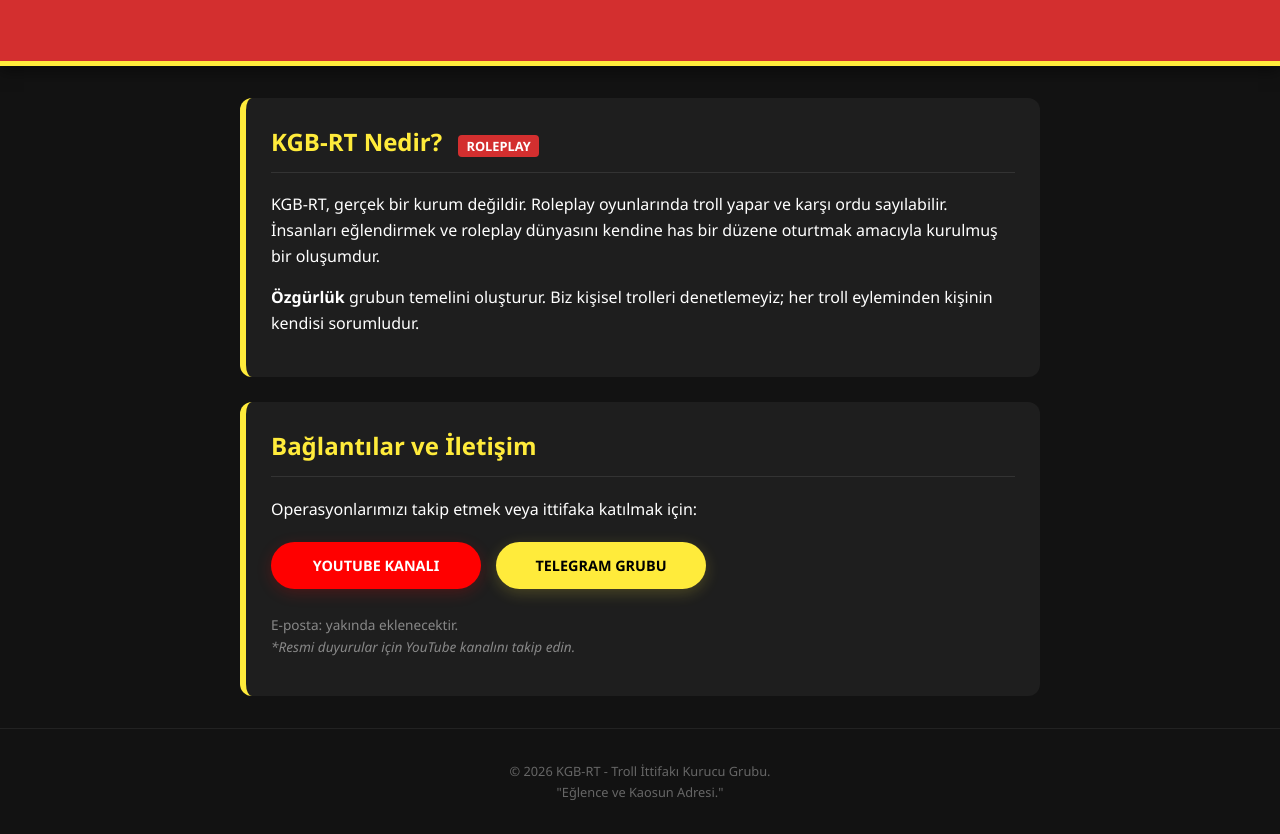
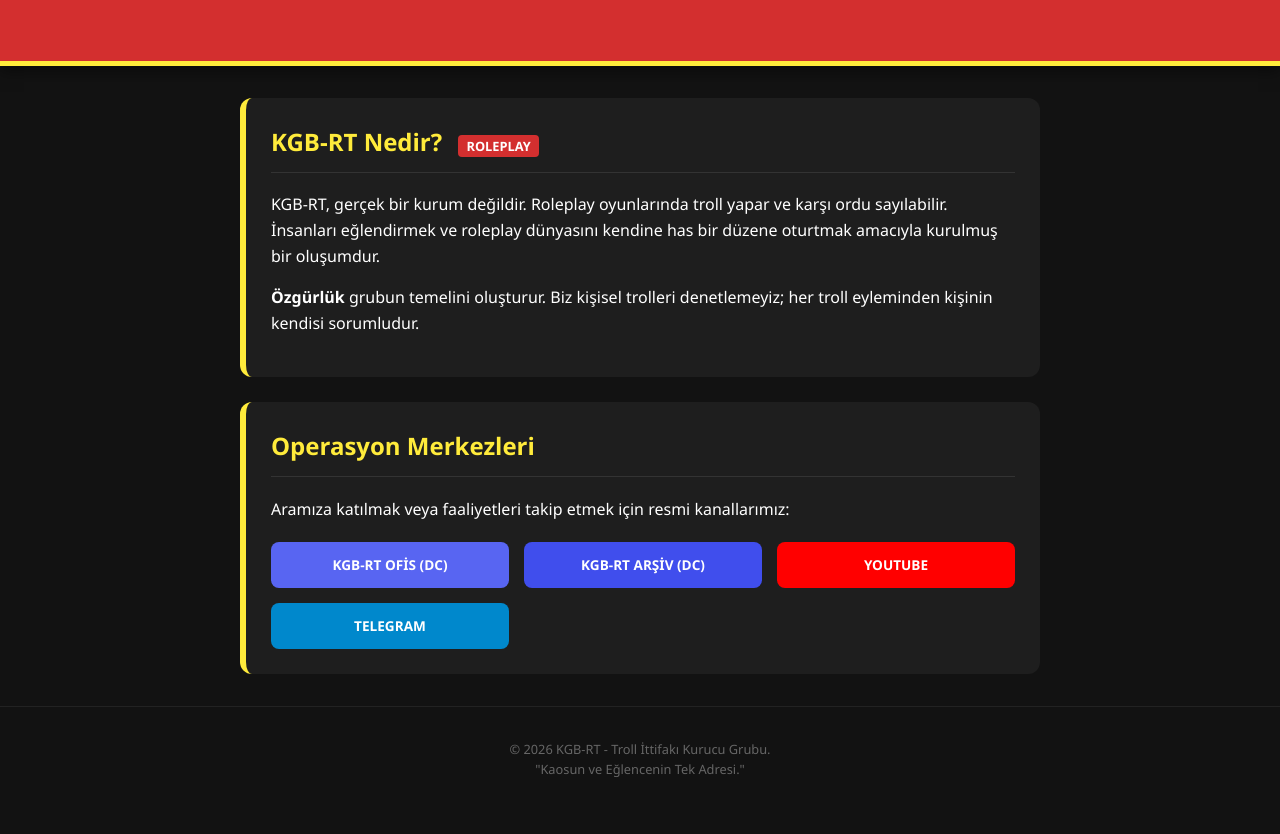
Before and after one commit to KGBRT/KGBRT.github.io, a plain HTML site: page index.html in a window 1280 px wide. Shown: the part 182-1016 px from the top of the page. After the commit the page ends 994 px from the top, so only its background shows below. Drawn offline with Linux system fonts and the light colour scheme.

Commit message:
Update styles and links in index.html

```diff
--- a/index.html
+++ b/index.html
@@ -9,6 +9,7 @@
             --ana-kirmizi: #d32f2f;
             --ana-sari: #ffeb3b;
             --yt-kirmizi: #ff0000;
+            --dc-renk: #5865F2; /* Discord Blurple */
             --arka-plan: #121212;
             --yazi-rengi: #ffffff;
         }
@@ -71,41 +72,34 @@
         }
 
         .btn-group {
-            display: flex;
+            display: grid;
+            grid-template-columns: repeat(auto-fit, minmax(180px, 1fr));
             gap: 15px;
-            flex-wrap: wrap;
             margin-top: 20px;
         }
 
         .btn {
-            display: inline-block;
-            padding: 12px 25px;
+            display: flex;
+            align-items: center;
+            justify-content: center;
+            padding: 12px 15px;
             text-decoration: none;
-            border-radius: 30px;
+            border-radius: 8px;
             font-weight: bold;
             text-transform: uppercase;
             transition: all 0.3s ease;
-            font-size: 0.9rem;
+            font-size: 0.85rem;
             text-align: center;
-            min-width: 160px;
         }
 
-        .btn-tg {
-            background-color: var(--ana-sari);
-            color: #000;
-            box-shadow: 0 4px 15px rgba(255, 235, 59, 0.2);
-        }
-
-        .btn-yt {
-            background-color: var(--yt-kirmizi);
-            color: #fff;
-            box-shadow: 0 4px 15px rgba(255, 0, 0, 0.2);
-        }
+        .btn-tg { background-color: #0088cc; color: #fff; }
+        .btn-yt { background-color: var(--yt-kirmizi); color: #fff; }
+        .btn-dc { background-color: var(--dc-renk); color: #fff; }
 
         .btn:hover {
             transform: scale(1.05);
-            filter: brightness(1.1);
-            box-shadow: 0 6px 20px rgba(255,255,255,0.1);
+            filter: brightness(1.2);
+            box-shadow: 0 5px 15px rgba(0,0,0,0.3);
         }
 
         footer {
@@ -140,25 +134,22 @@
         <p><strong>Özgürlük</strong> grubun temelini oluşturur. Biz kişisel trolleri denetlemeyiz; her troll eyleminden kişinin kendisi sorumludur.</p>
     </section>
 
-    <section id="iletisim">
-        <h2>Bağlantılar ve İletişim</h2>
-        <p>Operasyonlarımızı takip etmek veya ittifaka katılmak için:</p>
+    <section id="baglantilar">
+        <h2>Operasyon Merkezleri</h2>
+        <p>Aramıza katılmak veya faaliyetleri takip etmek için resmi kanallarımız:</p>
 
         <div class="btn-group">
-            <a href="https://youtube.com/@kgb-rt?si=YC7WRbnH1Be-QN0Q" target="_blank" class="btn btn-yt">YouTube Kanalı</a>
-            <a href="https://t.me/KGBRT_RESMI" target="_blank" class="btn btn-tg">Telegram Grubu</a>
+            <a href="https://discord.gg/SQT3MGEU5E" target="_blank" class="btn btn-dc">KGB-RT OFİS (DC)</a>
+            <a href="https://discord.gg/Vkb3qrbUjG" target="_blank" class="btn btn-dc" style="background-color: #404EED;">KGB-RT ARŞİV (DC)</a>
+            <a href="https://youtube.com/@kgb-rt?si=YC7WRbnH1Be-QN0Q" target="_blank" class="btn btn-yt">YOUTUBE</a>
+            <a href="https://t.me/KGBRT_RESMI" target="_blank" class="btn btn-tg">TELEGRAM</a>
         </div>
-
-        <p style="margin-top: 25px; font-size: 0.85rem; color: #888;">
-            E-posta: yakında eklenecektir.<br>
-            <em>*Resmi duyurular için YouTube kanalını takip edin.</em>
-        </p>
     </section>
 </div>
 
 <footer>
     &copy; 2026 KGB-RT - Troll İttifakı Kurucu Grubu. <br>
-    "Eğlence ve Kaosun Adresi."
+    "Kaosun ve Eğlencenin Tek Adresi."
 </footer>
 
 </body>
```
